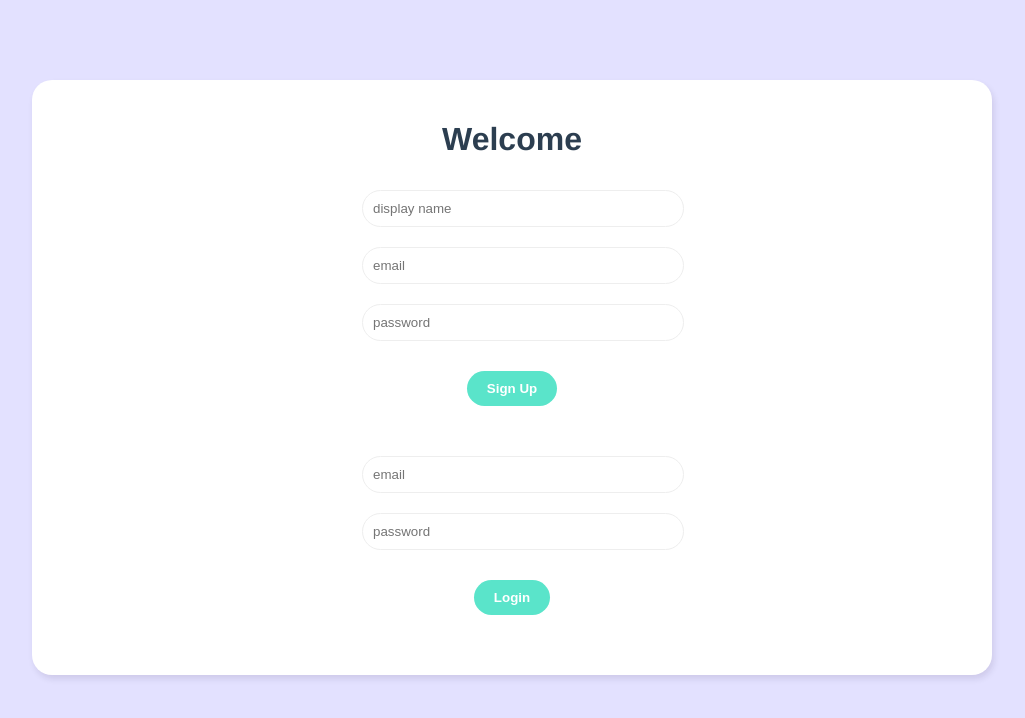
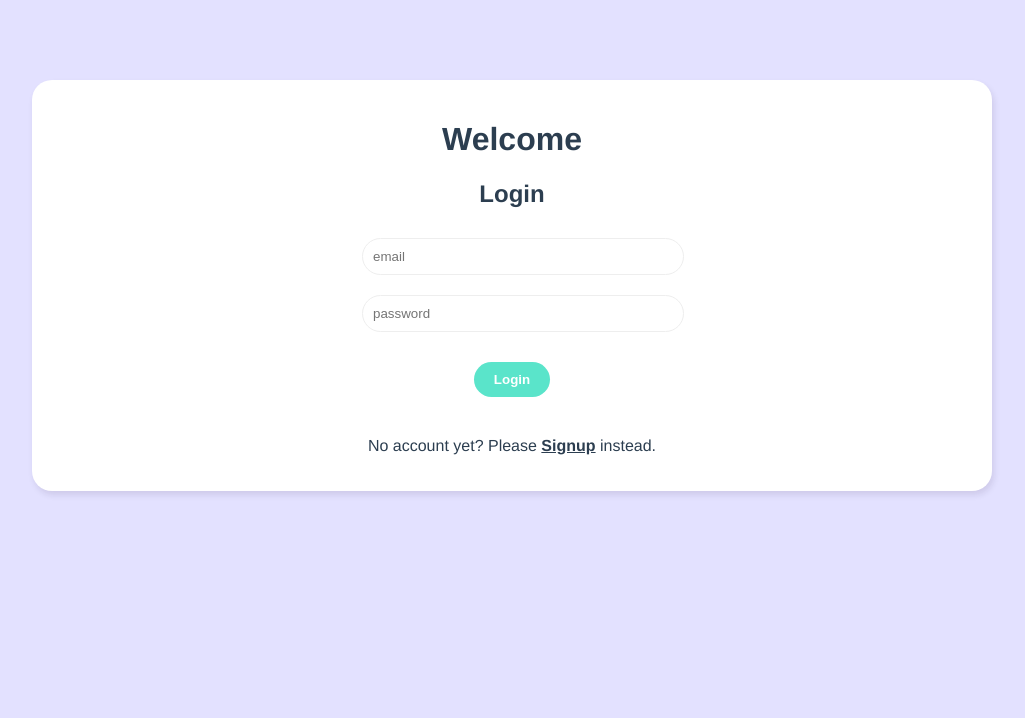
Before and after one commit to yoko-vicky/Live-Chat-built-with-Vue, a Vue app: page / in a window 1280 px wide. Shown: the top 718 px of the page, without its empty margins (128-1153 px from the left). Built offline with nearby package versions, Linux system fonts and the light colour scheme.

Commit message:
Add login/signup form to WelcomeView

```diff
--- a/src/views/WelcomeView.vue
+++ b/src/views/WelcomeView.vue
@@ -1,17 +1,37 @@
 <template>
   <div class="container welcome">
     <h1>Welcome</h1>
-    <SignupForm /> <LoginForm />
+    <div v-if="showLogin">
+      <h2>Login</h2>
+      <LoginForm />
+      <p>
+        No account yet? Please
+        <span @click="showLogin = false">Signup</span> instead.
+      </p>
+    </div>
+    <div v-else>
+      <h2>Sign Up</h2>
+      <SignupForm />
+      <p>
+        Have an account? Please
+        <span @click="showLogin = true">Login</span> instead.
+      </p>
+    </div>
   </div>
 </template>
 
 <script>
+import { ref } from 'vue';
 import SignupForm from '../components/SignupForm.vue';
 import LoginForm from '../components/LoginForm.vue';
 
 export default {
   components: { SignupForm, LoginForm },
-  setup() {},
+  setup() {
+    const showLogin = ref(true);
+
+    return { showLogin };
+  },
 };
 </script>
 
```
